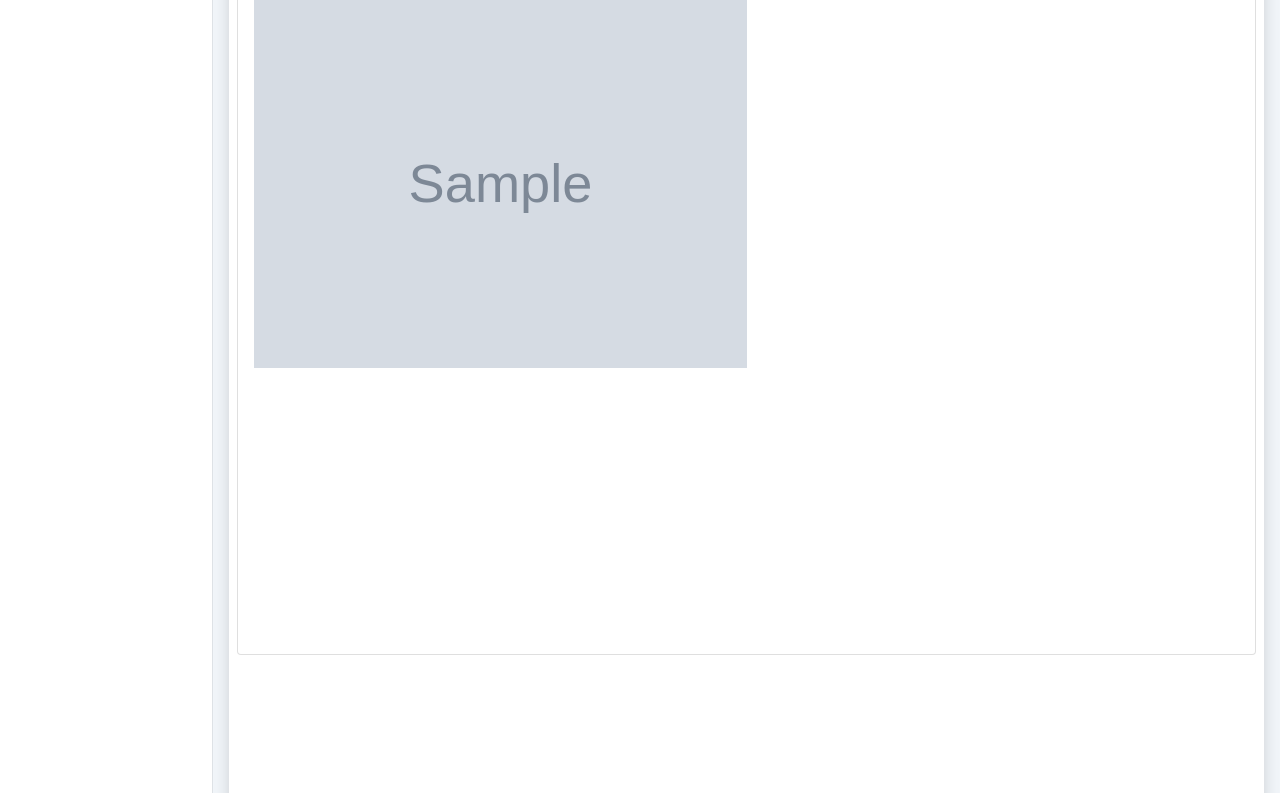
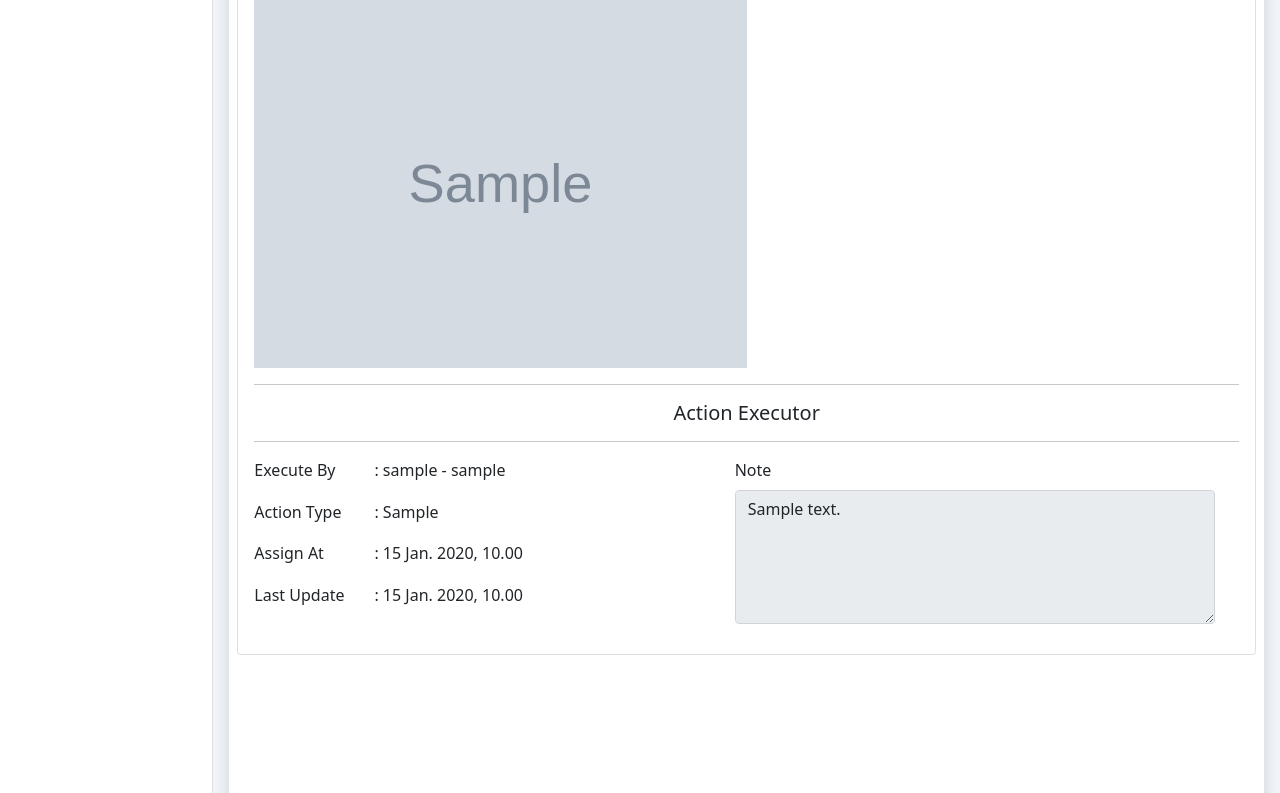
Before and after one commit to MatsRahmat/tiket_keluhan_django, a Django app: page /tiket/1/detail in a window 1280 px wide. Shown: the part 496-1289 px from the top of the page. Run offline with Django 5.2, Linux system fonts and the light colour scheme; a user stored in the database is signed in; tables that the repository leaves empty hold one stand-in row (values such as "Sample post"); grey boxes marked "Sample" are stand-in pictures; some libraries are stand-ins or nearby versions.

Commit message:
fix: fixing tiket detail dan order data list

```diff
--- a/tiket_keluhan/templates/auth/login.html
+++ b/tiket_keluhan/templates/auth/login.html
@@ -13,14 +13,14 @@
 
         <div class="">
           <label for="login_id" class="form-label">Login Id</label>
-          <input type="text" id="login_id" name="login_id" class="form-control" required />
+          <input type="text" id="login_id" name="login_id" class="form-control" tabindex="1" required />
         </div>
         <div class="" id="password_el">
           <label for="password_field" class="form-label">Password</label>
-          <input type="password" id="password_field" name="password" class="form-control" />
+          <input type="password" id="password_field" name="password" class="form-control" tabindex="2" required />
         </div>
         <div class="mt-3">
-          <button type="submit" class="btn btn-primary" style="width: 100%;">Submit</button>
+          <button type="submit" class="btn btn-primary" style="width: 100%;" tabindex="3">Submit</button>
         </div>
       </form>
     </div>
--- a/tiket_keluhan/templates/base_layout.html
+++ b/tiket_keluhan/templates/base_layout.html
@@ -53,9 +53,9 @@
       }
 
       .content-table {
+        height: var(--content-height);
+        overflow-x: hidden;
         overflow-y: auto;
-        overflow-x: hidden;
-        height: var(--content-height);
       }
 
     </style>
--- a/tiket_keluhan/templates/content_layout.html
+++ b/tiket_keluhan/templates/content_layout.html
@@ -26,7 +26,7 @@
             {% endif %}
 
             {% if request.session.role == 3 or request.session.role == 2 %}
-              <a href="{% url 'list-action-tiket' %}" class="list-group-item list-group-item-action text-capitalize">Tiket assign/action</a>
+              <a href="{% url 'list-action-tiket' %}" class="list-group-item list-group-item-action text-capitalize">Tiket assignment</a>
             {% endif %}
           </div>
         </details>
--- a/tiket_keluhan/templates/tiket-actions/form.html
+++ b/tiket_keluhan/templates/tiket-actions/form.html
@@ -16,7 +16,7 @@
     }
   </style>
   <div class="" style="height: calc(70dvh); overflow-y: auto; overflow-x: hidden;">
-    <section id="detail">
+    <section id="detail" class="mb-2">
       <h5 class="text-center">Detail Tiket</h5>
       <div class="row">
         <div class="mb-2 col-6">
@@ -45,7 +45,7 @@
         </div>
       </div>
     </section>
-    <section id="form">
+    <section id="form" class="mb-2">
       <form class="mt-3" method="POST">
         {% csrf_token %}
         <h5 class="text-center">Action Tiket</h5>
--- a/tiket_keluhan/templates/tiket/detail.html
+++ b/tiket_keluhan/templates/tiket/detail.html
@@ -1,4 +1,7 @@
 {% extends 'content_layout.html' %}
+{% load static %}
+{% load custom_filters %}
+
 
 {% block title %}
   Detail Tiket #{{ tiket }}
@@ -38,6 +41,7 @@
       </section>
       <hr class="my-1" />
       <section class="" style="overflow-x: hidden; overflow-y: auto; height: calc(60dvh);">
+        <section id="detail">
           <div class="row mb-2">
             <div class="col">
               <label for="" class="form-label">Judul</label>
@@ -63,6 +67,61 @@
             {% endif %}
           </div>
         </section>
+
+        {% comment %}====================== Executor info ======================{% endcomment %}
+        <section id="action">
+          {% if tiket_action %}
+            <hr />
+            <h5 class="text-center">Action Executor</h5>
+            <hr />
+            <div class="row">
+              <div class="col-6 row">
+                <div class="col-3">Execute By</div>
+                <div class="col-9">: {{ tiket_action.aktor }}</div>
+                <div class="col-3">Action Type</div>
+                <div class="col-9">: {{ tiket_action.action_type }}</div>
+                <div class="col-3">Assign At</div>
+                <div class="col-9">: {{ tiket_action.created_at }}</div>
+                <div class="col-3">Last Update</div>
+                <div class="col-9">: {{ tiket_action.updated_at }}</div>
+              </div>
+              <div class="col-6">
+                <label for="" class="form-label">Note</label>
+                <textarea name="" id="" rows="5" class="form-control" disabled>{{ tiket_action.note }}</textarea>
+              </div>
+            </div>
+          {% endif %}
+        </section>
+        {% comment %}====================== End Executor info ======================{% endcomment %}
+
+        {% comment %}====================== Review info ======================{% endcomment %}
+        <section id="review-info">
+          {% if tiket_reviewed %}
+            <hr />
+            <h5 class="text-center">Reviewer</h5>
+            <hr />
+            <div class="row p-2">
+              <div class="col-6">
+                <label for="">Review By:</label>
+                <input type="text" class="form-control" value="{{ tiket_reviewed.reviewer.username }}" disabled />
+              </div>
+              <div class="col-6">
+                <label for="">Rating:</label>
+                {% comment %} <input type="text" class="form-control" value="{{ tiket_reviewed.rating }}" disabled /> {% endcomment %}
+                <div class="d-flex justify-content-start align-items-center gap-2">
+                  {% for i in tiket.review.rating|times %}
+                    <img src="{% static 'assets/icons/star_fill.svg' %}" alt="start" style="width: 1.4rem; height: 1.4rem; aspect-ratio: 1/1;" />
+                  {% endfor %}
+                </div>
+              </div>
+              <div class="col mt-2">
+                <textarea name="" id="" class="form-control" rows="5" disabled>{{ tiket_reviewed.evaluation }}</textarea>
+              </div>
+            </div>
+          {% endif %}
+        </section>
+        {% comment %}====================== End Review info ======================{% endcomment %}
+      </section>
     </div>
   </div>
 {% endblock %}
--- a/tiket_keluhan/templates/tiket/index.html
+++ b/tiket_keluhan/templates/tiket/index.html
@@ -42,7 +42,7 @@
       </form>
     </div>
     <hr />
-    <div class="content-table" id="body-section" style="height: var(--content-height) overflow-y: auto; overflow-x: hidden;">
+    <div class="content-table" id="body-section">
       {% if tickets %}
         {% for tiket in tickets %}
           <div class="border-top border-bottom px-2">
--- a/tiket_keluhan/views.py
+++ b/tiket_keluhan/views.py
@@ -225,6 +225,12 @@ class TiketHistoryListView(LoginRequiredMixin, ListView):
     login_url           = "login"
     paginate_by         = 10
 
+    def get_queryset(self):
+        # ubah order menjadi descending
+        qr = super().get_queryset().order_by('-timestamp')
+        return qr
+
+
     # def get_queryset(self):
     #     pass
     #     return super().get_queryset()
@@ -358,6 +364,14 @@ class TiketDetailView(LoginRequiredMixin,DetailView):
         # context["form"] = self.form_class(instance=self.object)
         # context["action"] = "update"
         # print(self.object)
+        tiket = context["tiket"]
+
+        if hasattr(tiket,"action"):
+            context["tiket_action"] = tiket.action
+
+        if hasattr(tiket,"review"):
+            context["tiket_reviewed"] = tiket.review
+
         attachment = getattr(self.object, "attachment", None)
         if attachment:
             context["attachment"] = attachment
@@ -519,6 +533,8 @@ class TiketAssignView(LoginRequiredMixin, CreateView):
     login_url       = 'login'
     fields          = ['tiket', 'aktor', 'action_type']
     http_method_names = ['post', 'get']
+
+
 
     def get_context_data(self, **kwargs) -> dict[str, Any]:
         context = super().get_context_data(**kwargs)
@@ -717,16 +733,14 @@ class TiketReviewDetail(LoginRequiredMixin,DetailView):
         if hasattr(tiket,"action"):
             # print(tiket.action)
             context["tiket_action"] = tiket.action
-        else:
-            print("Tidak punya action")
+
 
         if hasattr(tiket,"review"):
             # print(tiket.review)
             context["tiket_reviewed"] = tiket.review
-        else:
-            print("tidak punya review")
 
-        print(tiket.action)
+
+        # print(tiket.action)
         return context
 
 class TiketReviewForm(LoginRequiredMixin,CreateView):
@@ -746,6 +760,13 @@ class TiketReviewForm(LoginRequiredMixin,CreateView):
         review_action = self.request.POST.get("action_status", "")
         review_tiket = TiketModel.objects.get(id=self.kwargs.get("pk",""))
         logged_user = self.request.user
+        review_ratting = self.request.POST.get('rating')
+
+        if not review_ratting:
+            messages.error(self.request, "Kolom Rating diperlukan")
+            return redirect(self.request.path)
+            # form.add_error('rating', 'rating diperlukan')
+            # return self.form_invalid(form)
 
         reviewer = form.save(commit=False)
         reviewer.rating = self.request.POST.get('rating','')
```
Also changed, not shown: tiket_keluhan/templates/tiket-review/detail.html (+9 -2 lines). Lines whose indentation alone changed are shown as unchanged.
